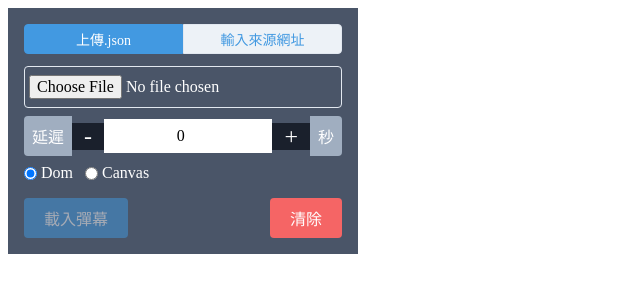
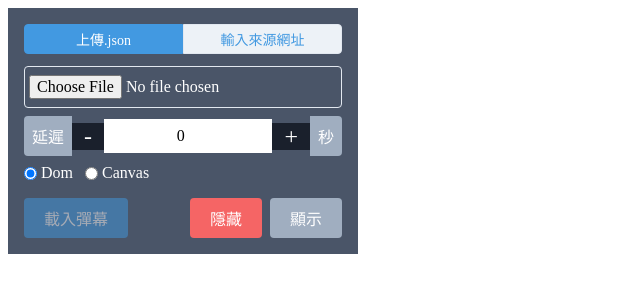
Before and after one commit to clipwww/iwantdanmaku-extension, a Vue app: page / in a window 1280 px wide. Shown: the top 300 px of the page, without its empty margins (0-640 px from the left). Built offline with nearby package versions, Linux system fonts and the light colour scheme; the HTML template or start-up script is replaced by a standard one.

Commit message:
refactor: 清除改成隱藏跟顯示彈幕

```diff
--- a/src/content/index.ts
+++ b/src/content/index.ts
@@ -133,6 +133,7 @@ function lightOrDark(color: string) {
 
 window.addEventListener('resize', () => {
   if (danmakuInstance) {
+    danmakuInstance.resize();
     initDanmaku();
   }
 })
@@ -148,6 +149,13 @@ chrome.runtime.onMessage.addListener(
         break;
       case "clear":
         if (danmakuInstance) danmakuInstance.destroy();
+        danmakuList = [];
+        break;
+      case 'hide':
+        danmakuInstance.hide();
+        break;
+      case 'show':
+        danmakuInstance.show();
         break;
     }
   }
--- a/src/popup/App/App.vue
+++ b/src/popup/App/App.vue
@@ -66,7 +66,10 @@
         :disabled="!danmakuList.length"
         @click="load"
       >載入彈幕</button>
-      <button class="bg-red-500 py-2 px-5 rounded text-white" @click="clear">清除</button>
+      <div>
+        <button class="bg-red-500 py-2 px-5 rounded text-white" @click="sendMessage('hide')">隱藏</button>
+        <button class="bg-gray-500 py-2 px-5 ml-2 rounded text-white" @click="sendMessage('show')">顯示</button>
+      </div>
     </div>
   </div>
 </template>
@@ -204,16 +207,13 @@ export default defineComponent({
       });
     }
 
-    function clear() {
-      state.timestamp = +new Date();
-      state.danmakuList = [];
-      state.danmakuUrl = "";
+    function sendMessage(type: string) {
       chrome.tabs.query({ active: true, currentWindow: true }, (tabs) => {
         if (!tabs[0].id) {
           return;
         }
         chrome.tabs.sendMessage(tabs[0].id, {
-          type: "clear",
+          type,
         });
       });
     }
@@ -224,7 +224,7 @@ export default defineComponent({
       onFileUpload,
       fetchDanmaku,
       load,
-      clear,
+      sendMessage,
     };
   },
 });
--- a/tailwind.config.js
+++ b/tailwind.config.js
@@ -1,8 +1,12 @@
 module.exports = {
-  purge: [
-    './src/**/*.html',
-    './src/**/*.vue',
-  ],
+  purge: {
+    enabled: true,
+    layers: ['components', 'utilities'],
+    content: [
+      './src/**/*.html',
+      './src/**/*.vue',
+    ]
+  },
   theme: {
     extend: {
       lineHeight: {
```
Also changed, not shown: package.json (+4 -4 lines), 2 other files (tests, documents, lock files or other folders).
